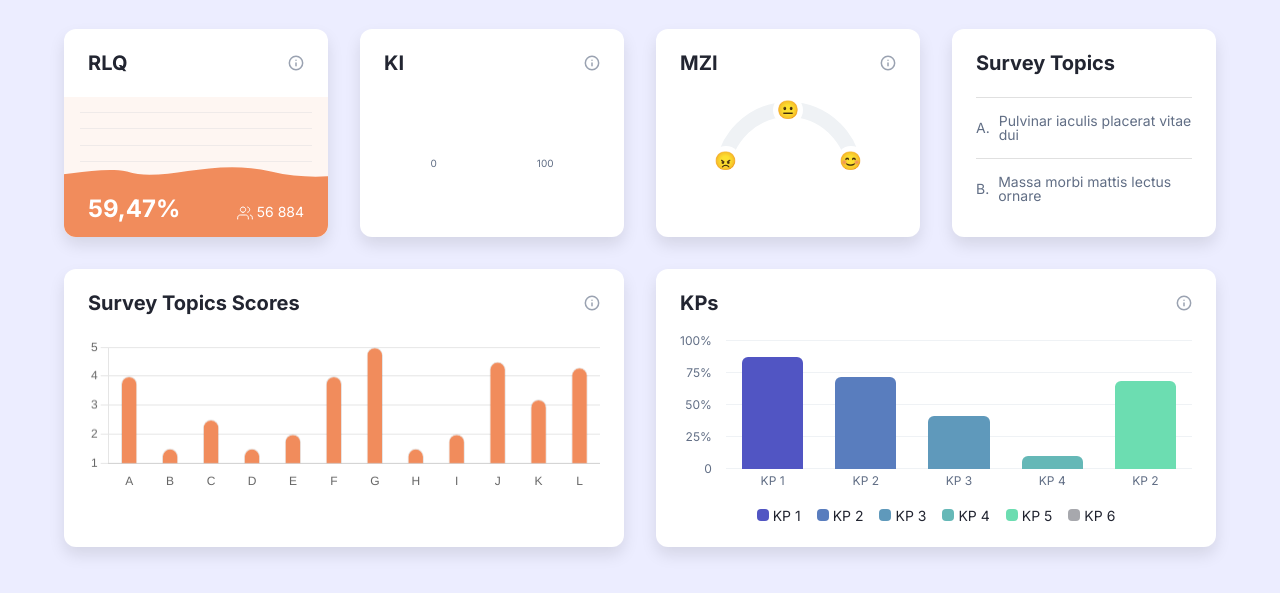
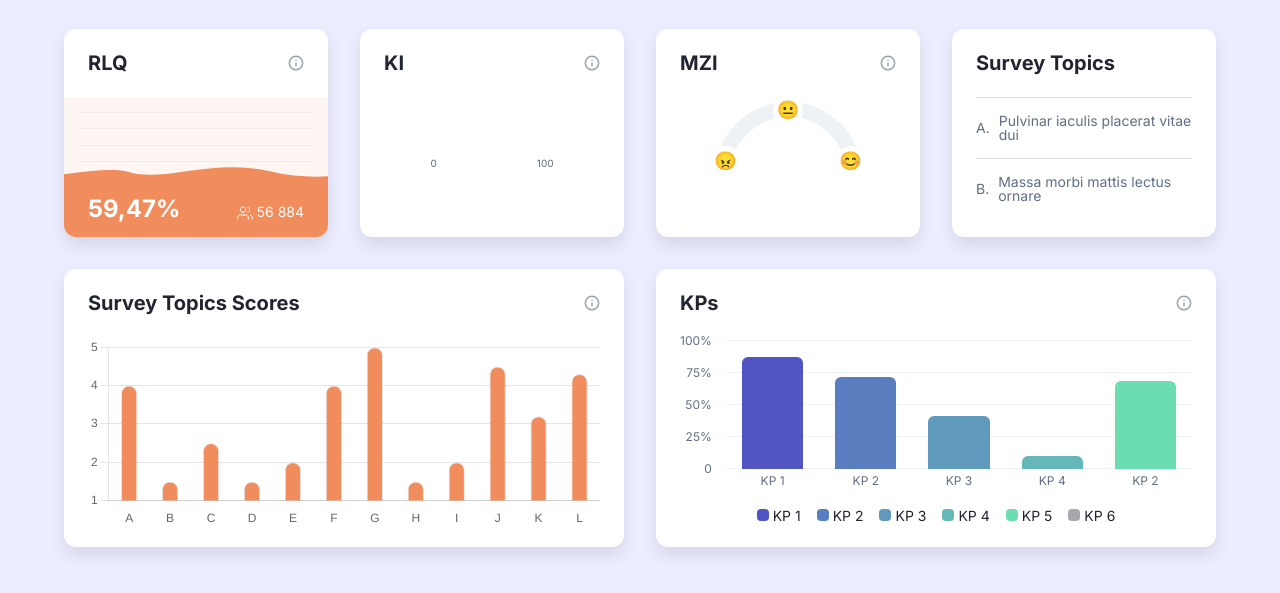
Before and after one commit to Hoshivsky1/newTest, a plain HTML site: page index.html in a window 1280 px wide. Shown: the part 123-716 px from the top of the page. Drawn offline with nearby package versions, Linux system fonts and the light colour scheme.

Commit message:
Add files via upload

```diff
--- a/index.html
+++ b/index.html
@@ -136,7 +136,7 @@
                 </div>
 
                 <div class="container__chart">
-                    <canvas id="myChart" width="400" height="120"></canvas>
+                    <canvas id="myChart" width="400" height="150"></canvas>
                     <!-- <div class="container__line">
                         <span class="container__line-label">1</span>
                         <span class="container__line-label">2</span>
```
